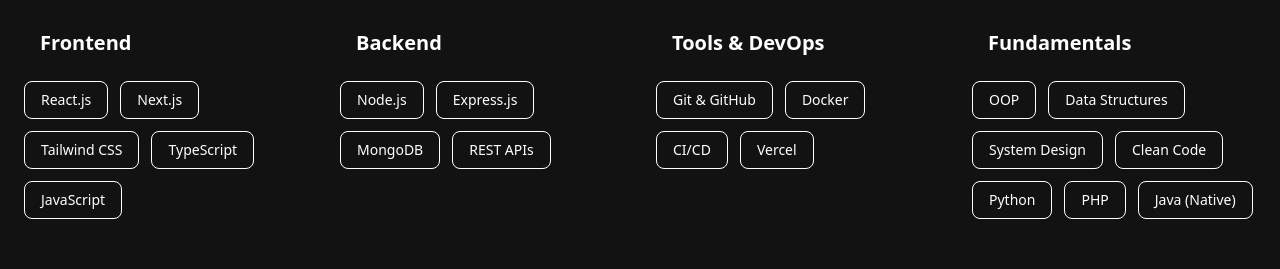
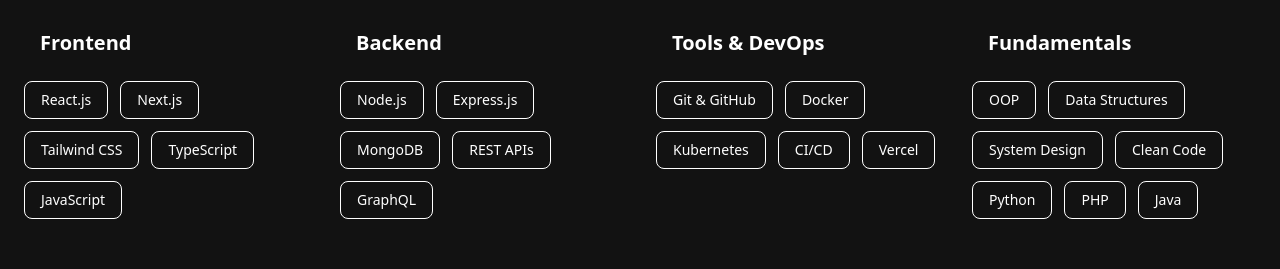
Before and after one commit to MG-0/Portifolio, a Next.js app: page / in a window 1280 px wide. Shown: the part 2180-2449 px from the top of the page. Built offline with nearby package versions, Linux system fonts and the light colour scheme; no server answers.

Commit message:
Update CV and refine skills

```diff
--- a/src/components/sections/skills.tsx
+++ b/src/components/sections/skills.tsx
@@ -11,16 +11,16 @@
   },
   {
     title: "Backend",
-    skills: ["Node.js", "Express.js", "MongoDB", "REST APIs"],
+    skills: ["Node.js", "Express.js", "MongoDB", "REST APIs", "GraphQL"],
   },
   {
     title: "Tools & DevOps",
-    skills: ["Git & GitHub", "Docker", "CI/CD", "Vercel"],
+    skills: ["Git & GitHub", "Docker", "Kubernetes", "CI/CD", "Vercel"],
   },
 
   {
     title: "Fundamentals",
-    skills: ["OOP", "Data Structures", "System Design", "Clean Code", "Python", "PHP", "Java (Native)"],
+    skills: ["OOP", "Data Structures", "System Design", "Clean Code", "Python", "PHP", "Java"],
   },
 ];
 
```
Also changed, not shown: 1 other file (tests, documents, lock files or other folders).
